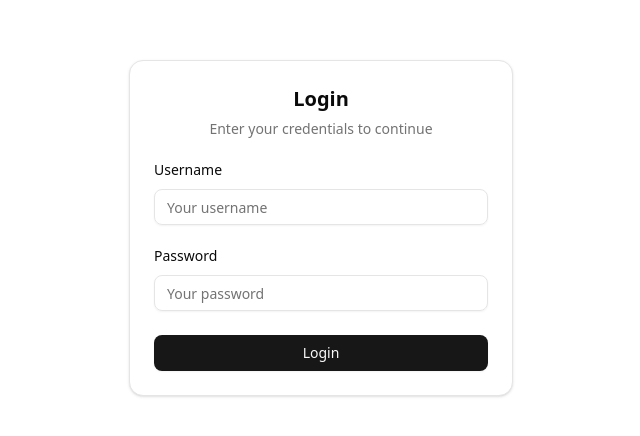
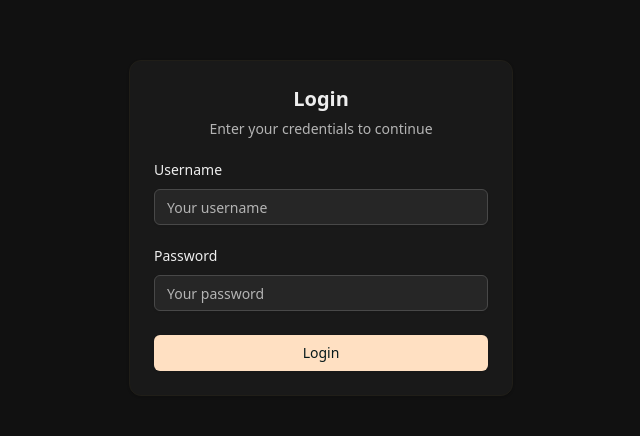
Before and after one commit to HiteshRohira/eat-safe, a React (Vite) app in the folder frontend/: page /login in a window 1280 px wide. Shown: the part 172-608 px from the top of the page, without its empty margins (319-959 px from the left). Built offline with nearby package versions, Linux system fonts and the light colour scheme; no server answers.

Commit message:
updated to dark theme only

```diff
--- a/frontend/index.html
+++ b/frontend/index.html
@@ -1,5 +1,5 @@
 <!doctype html>
-<html lang="en">
+<html lang="en" class="dark">
   <head>
     <meta charset="UTF-8" />
     <link rel="icon" type="image/svg+xml" href="/vite.svg" />
--- a/frontend/src/index.css
+++ b/frontend/src/index.css
@@ -3,11 +3,121 @@
 
 @custom-variant dark (&:is(.dark *));
 
+:root {
+  --background: oklch(0.9821 0 0);
+  --foreground: oklch(0.2435 0 0);
+  --card: oklch(0.9911 0 0);
+  --card-foreground: oklch(0.2435 0 0);
+  --popover: oklch(0.9911 0 0);
+  --popover-foreground: oklch(0.2435 0 0);
+  --primary: oklch(0.4341 0.0392 41.9938);
+  --primary-foreground: oklch(1 0 0);
+  --secondary: oklch(0.92 0.0651 74.3695);
+  --secondary-foreground: oklch(0.3499 0.0685 40.8288);
+  --muted: oklch(0.9521 0 0);
+  --muted-foreground: oklch(0.5032 0 0);
+  --accent: oklch(0.931 0 0);
+  --accent-foreground: oklch(0.2435 0 0);
+  --destructive: oklch(0.6271 0.1936 33.339);
+  --destructive-foreground: oklch(1 0 0);
+  --border: oklch(0.8822 0 0);
+  --input: oklch(0.8822 0 0);
+  --ring: oklch(0.4341 0.0392 41.9938);
+  --chart-1: oklch(0.4341 0.0392 41.9938);
+  --chart-2: oklch(0.92 0.0651 74.3695);
+  --chart-3: oklch(0.931 0 0);
+  --chart-4: oklch(0.9367 0.0523 75.5009);
+  --chart-5: oklch(0.4338 0.0437 41.6746);
+  --sidebar: oklch(0.9881 0 0);
+  --sidebar-foreground: oklch(0.2645 0 0);
+  --sidebar-primary: oklch(0.325 0 0);
+  --sidebar-primary-foreground: oklch(0.9881 0 0);
+  --sidebar-accent: oklch(0.9761 0 0);
+  --sidebar-accent-foreground: oklch(0.325 0 0);
+  --sidebar-border: oklch(0.9401 0 0);
+  --sidebar-ring: oklch(0.7731 0 0);
+  --font-sans:
+    ui-sans-serif, system-ui, -apple-system, BlinkMacSystemFont, "Segoe UI",
+    Roboto, "Helvetica Neue", Arial, "Noto Sans", sans-serif,
+    "Apple Color Emoji", "Segoe UI Emoji", "Segoe UI Symbol", "Noto Color Emoji";
+  --font-serif: ui-serif, Georgia, Cambria, "Times New Roman", Times, serif;
+  --font-mono:
+    ui-monospace, SFMono-Regular, Menlo, Monaco, Consolas, "Liberation Mono",
+    "Courier New", monospace;
+  --radius: 0.5rem;
+  --shadow-2xs: 0 1px 3px 0px hsl(0 0% 0% / 0.05);
+  --shadow-xs: 0 1px 3px 0px hsl(0 0% 0% / 0.05);
+  --shadow-sm:
+    0 1px 3px 0px hsl(0 0% 0% / 0.1), 0 1px 2px -1px hsl(0 0% 0% / 0.1);
+  --shadow: 0 1px 3px 0px hsl(0 0% 0% / 0.1), 0 1px 2px -1px hsl(0 0% 0% / 0.1);
+  --shadow-md:
+    0 1px 3px 0px hsl(0 0% 0% / 0.1), 0 2px 4px -1px hsl(0 0% 0% / 0.1);
+  --shadow-lg:
+    0 1px 3px 0px hsl(0 0% 0% / 0.1), 0 4px 6px -1px hsl(0 0% 0% / 0.1);
+  --shadow-xl:
+    0 1px 3px 0px hsl(0 0% 0% / 0.1), 0 8px 10px -1px hsl(0 0% 0% / 0.1);
+  --shadow-2xl: 0 1px 3px 0px hsl(0 0% 0% / 0.25);
+  --tracking-normal: 0em;
+  --spacing: 0.25rem;
+}
+
+.dark {
+  --background: oklch(0.1776 0 0);
+  --foreground: oklch(0.9491 0 0);
+  --card: oklch(0.2134 0 0);
+  --card-foreground: oklch(0.9491 0 0);
+  --popover: oklch(0.2134 0 0);
+  --popover-foreground: oklch(0.9491 0 0);
+  --primary: oklch(0.9247 0.0524 66.1732);
+  --primary-foreground: oklch(0.2029 0.024 200.1962);
+  --secondary: oklch(0.3163 0.019 63.6992);
+  --secondary-foreground: oklch(0.9247 0.0524 66.1732);
+  --muted: oklch(0.252 0 0);
+  --muted-foreground: oklch(0.7699 0 0);
+  --accent: oklch(0.285 0 0);
+  --accent-foreground: oklch(0.9491 0 0);
+  --destructive: oklch(0.6271 0.1936 33.339);
+  --destructive-foreground: oklch(1 0 0);
+  --border: oklch(0.2351 0.0115 91.7467);
+  --input: oklch(0.4017 0 0);
+  --ring: oklch(0.9247 0.0524 66.1732);
+  --chart-1: oklch(0.9247 0.0524 66.1732);
+  --chart-2: oklch(0.3163 0.019 63.6992);
+  --chart-3: oklch(0.285 0 0);
+  --chart-4: oklch(0.3481 0.0219 67.0001);
+  --chart-5: oklch(0.9245 0.0533 67.0855);
+  --sidebar: oklch(0.2103 0.0059 285.8852);
+  --sidebar-foreground: oklch(0.9674 0.0013 286.3752);
+  --sidebar-primary: oklch(0.4882 0.2172 264.3763);
+  --sidebar-primary-foreground: oklch(1 0 0);
+  --sidebar-accent: oklch(0.2739 0.0055 286.0326);
+  --sidebar-accent-foreground: oklch(0.9674 0.0013 286.3752);
+  --sidebar-border: oklch(0.2739 0.0055 286.0326);
+  --sidebar-ring: oklch(0.8711 0.0055 286.286);
+  --font-sans:
+    ui-sans-serif, system-ui, -apple-system, BlinkMacSystemFont, "Segoe UI",
+    Roboto, "Helvetica Neue", Arial, "Noto Sans", sans-serif,
+    "Apple Color Emoji", "Segoe UI Emoji", "Segoe UI Symbol", "Noto Color Emoji";
+  --font-serif: ui-serif, Georgia, Cambria, "Times New Roman", Times, serif;
+  --font-mono:
+    ui-monospace, SFMono-Regular, Menlo, Monaco, Consolas, "Liberation Mono",
+    "Courier New", monospace;
+  --radius: 0.5rem;
+  --shadow-2xs: 0 1px 3px 0px hsl(0 0% 0% / 0.05);
+  --shadow-xs: 0 1px 3px 0px hsl(0 0% 0% / 0.05);
+  --shadow-sm:
+    0 1px 3px 0px hsl(0 0% 0% / 0.1), 0 1px 2px -1px hsl(0 0% 0% / 0.1);
+  --shadow: 0 1px 3px 0px hsl(0 0% 0% / 0.1), 0 1px 2px -1px hsl(0 0% 0% / 0.1);
+  --shadow-md:
+    0 1px 3px 0px hsl(0 0% 0% / 0.1), 0 2px 4px -1px hsl(0 0% 0% / 0.1);
+  --shadow-lg:
+    0 1px 3px 0px hsl(0 0% 0% / 0.1), 0 4px 6px -1px hsl(0 0% 0% / 0.1);
+  --shadow-xl:
+    0 1px 3px 0px hsl(0 0% 0% / 0.1), 0 8px 10px -1px hsl(0 0% 0% / 0.1);
+  --shadow-2xl: 0 1px 3px 0px hsl(0 0% 0% / 0.25);
+}
+
 @theme inline {
-  --radius-sm: calc(var(--radius) - 4px);
-  --radius-md: calc(var(--radius) - 2px);
-  --radius-lg: var(--radius);
-  --radius-xl: calc(var(--radius) + 4px);
   --color-background: var(--background);
   --color-foreground: var(--foreground);
   --color-card: var(--card);
@@ -23,6 +133,7 @@
   --color-accent: var(--accent);
   --color-accent-foreground: var(--accent-foreground);
   --color-destructive: var(--destructive);
+  --color-destructive-foreground: var(--destructive-foreground);
   --color-border: var(--border);
   --color-input: var(--input);
   --color-ring: var(--ring);
@@ -39,75 +150,24 @@
   --color-sidebar-accent-foreground: var(--sidebar-accent-foreground);
   --color-sidebar-border: var(--sidebar-border);
   --color-sidebar-ring: var(--sidebar-ring);
-}
 
-:root {
-  --radius: 0.625rem;
-  --background: oklch(1 0 0);
-  --foreground: oklch(0.145 0 0);
-  --card: oklch(1 0 0);
-  --card-foreground: oklch(0.145 0 0);
-  --popover: oklch(1 0 0);
-  --popover-foreground: oklch(0.145 0 0);
-  --primary: oklch(0.205 0 0);
-  --primary-foreground: oklch(0.985 0 0);
-  --secondary: oklch(0.97 0 0);
-  --secondary-foreground: oklch(0.205 0 0);
-  --muted: oklch(0.97 0 0);
-  --muted-foreground: oklch(0.556 0 0);
-  --accent: oklch(0.97 0 0);
-  --accent-foreground: oklch(0.205 0 0);
-  --destructive: oklch(0.577 0.245 27.325);
-  --border: oklch(0.922 0 0);
-  --input: oklch(0.922 0 0);
-  --ring: oklch(0.708 0 0);
-  --chart-1: oklch(0.646 0.222 41.116);
-  --chart-2: oklch(0.6 0.118 184.704);
-  --chart-3: oklch(0.398 0.07 227.392);
-  --chart-4: oklch(0.828 0.189 84.429);
-  --chart-5: oklch(0.769 0.188 70.08);
-  --sidebar: oklch(0.985 0 0);
-  --sidebar-foreground: oklch(0.145 0 0);
-  --sidebar-primary: oklch(0.205 0 0);
-  --sidebar-primary-foreground: oklch(0.985 0 0);
-  --sidebar-accent: oklch(0.97 0 0);
-  --sidebar-accent-foreground: oklch(0.205 0 0);
-  --sidebar-border: oklch(0.922 0 0);
-  --sidebar-ring: oklch(0.708 0 0);
-}
+  --font-sans: var(--font-sans);
+  --font-mono: var(--font-mono);
+  --font-serif: var(--font-serif);
 
-.dark {
-  --background: oklch(0.145 0 0);
-  --foreground: oklch(0.985 0 0);
-  --card: oklch(0.205 0 0);
-  --card-foreground: oklch(0.985 0 0);
-  --popover: oklch(0.205 0 0);
-  --popover-foreground: oklch(0.985 0 0);
-  --primary: oklch(0.922 0 0);
-  --primary-foreground: oklch(0.205 0 0);
-  --secondary: oklch(0.269 0 0);
-  --secondary-foreground: oklch(0.985 0 0);
-  --muted: oklch(0.269 0 0);
-  --muted-foreground: oklch(0.708 0 0);
-  --accent: oklch(0.269 0 0);
-  --accent-foreground: oklch(0.985 0 0);
-  --destructive: oklch(0.704 0.191 22.216);
-  --border: oklch(1 0 0 / 10%);
-  --input: oklch(1 0 0 / 15%);
-  --ring: oklch(0.556 0 0);
-  --chart-1: oklch(0.488 0.243 264.376);
-  --chart-2: oklch(0.696 0.17 162.48);
-  --chart-3: oklch(0.769 0.188 70.08);
-  --chart-4: oklch(0.627 0.265 303.9);
-  --chart-5: oklch(0.645 0.246 16.439);
-  --sidebar: oklch(0.205 0 0);
-  --sidebar-foreground: oklch(0.985 0 0);
-  --sidebar-primary: oklch(0.488 0.243 264.376);
-  --sidebar-primary-foreground: oklch(0.985 0 0);
-  --sidebar-accent: oklch(0.269 0 0);
-  --sidebar-accent-foreground: oklch(0.985 0 0);
-  --sidebar-border: oklch(1 0 0 / 10%);
-  --sidebar-ring: oklch(0.556 0 0);
+  --radius-sm: calc(var(--radius) - 4px);
+  --radius-md: calc(var(--radius) - 2px);
+  --radius-lg: var(--radius);
+  --radius-xl: calc(var(--radius) + 4px);
+
+  --shadow-2xs: var(--shadow-2xs);
+  --shadow-xs: var(--shadow-xs);
+  --shadow-sm: var(--shadow-sm);
+  --shadow: var(--shadow);
+  --shadow-md: var(--shadow-md);
+  --shadow-lg: var(--shadow-lg);
+  --shadow-xl: var(--shadow-xl);
+  --shadow-2xl: var(--shadow-2xl);
 }
 
 @layer base {
```
